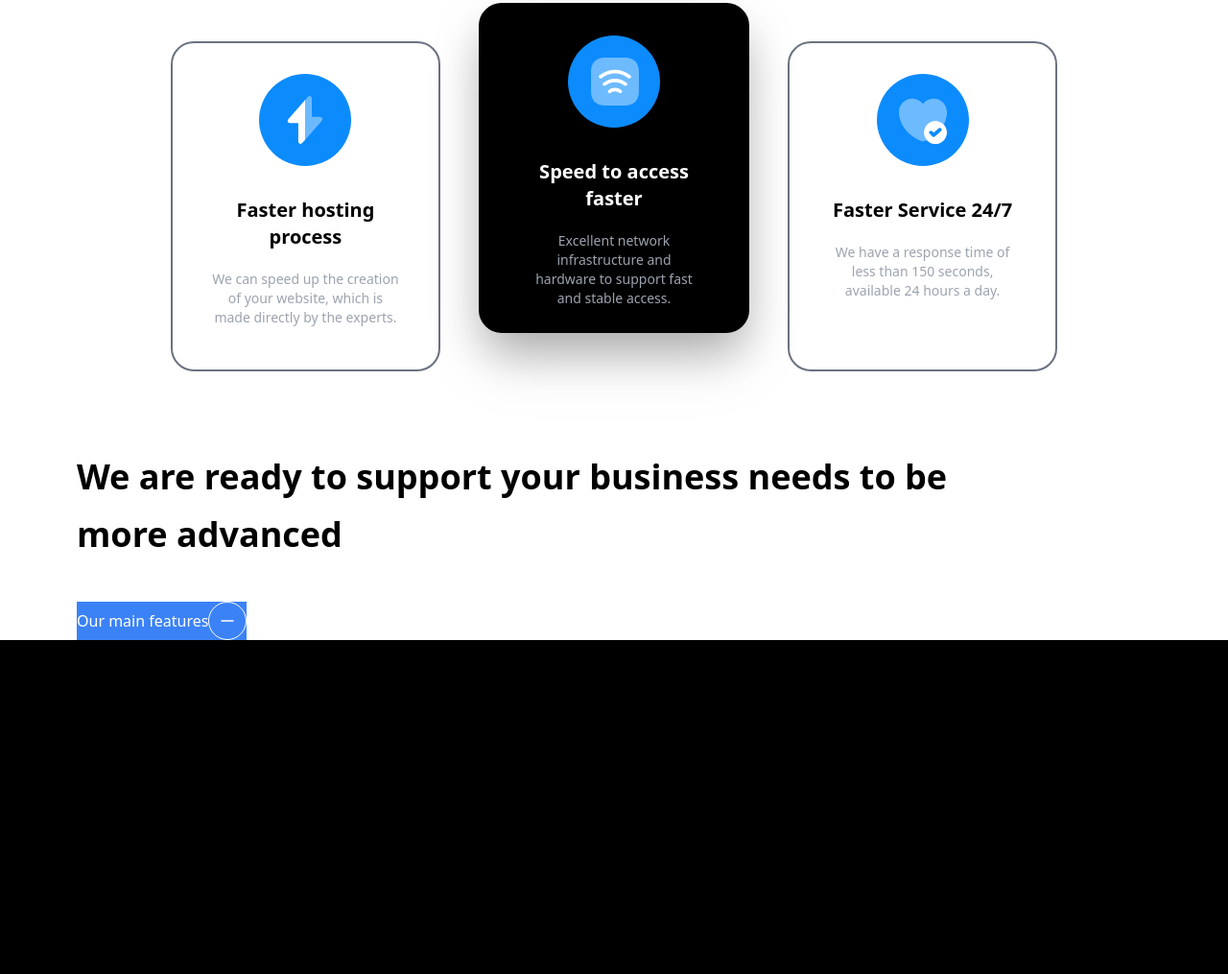
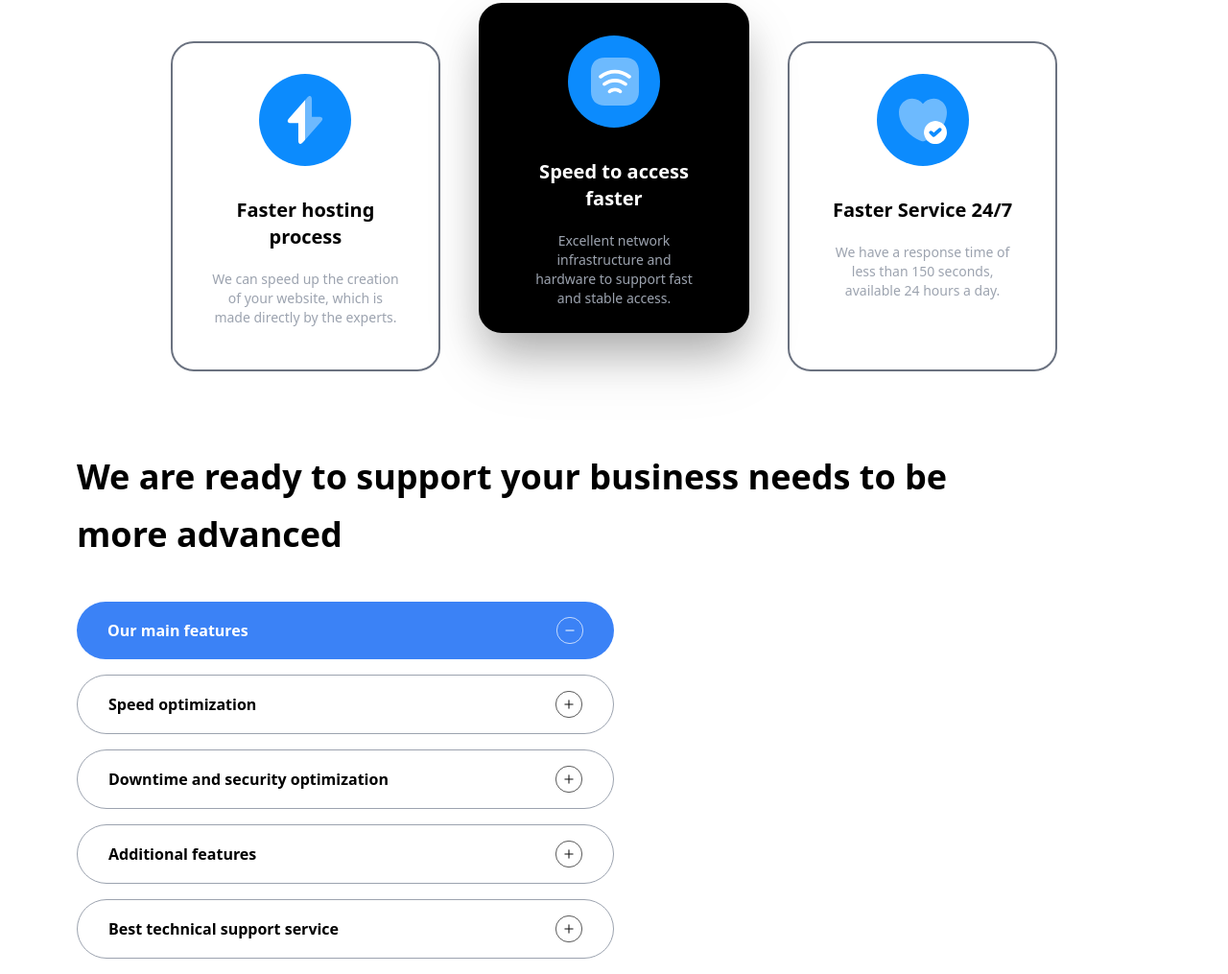
Before and after one commit to kodewizdom/FSJS, a website built with Vite: page Html and Css Assignments/week 6/Project 2 - Hosting Site/index.html in a window 1280 px wide. Shown: the part 1281-2296 px from the top of the page at 96% size. Before the commit the page ends 1948 px from the top, so only its background shows below. Built offline with nearby package versions, Linux system fonts and the light colour scheme.

Commit message:
added new section

```diff
--- a/Html and Css Assignments/week 6/Project 2 - Hosting Site/index.html
+++ b/Html and Css Assignments/week 6/Project 2 - Hosting Site/index.html
@@ -69,17 +69,47 @@
         <div class="pt-20 mx-20 ">
             <h1 class="text-4xl font-bold text-start pr-[200px] leading-[60px] ">We are ready to support your business needs to be more advanced</h1>
 
-            <div class="flex pt-10 ">
-                <div class="flex-col">
-                    <ul class="flex bg-blue-500 justify-center items-center text-white ">
+            <div class="flex pt-10 gap-7 ">
+
+                <!-- right section -->
+                <div class="flex-col w-[50%]  ">
+                    <ul class="flex mb-4 bg-blue-500 font-semibold justify-between items-center text-white py-4  px-8 rounded-[50px]">
                         <li>Our main features</li>
-                        <img class="" src="./assets/Icons/Group 238511.svg" alt="">
+                        <img class="w-7" src="./assets/Icons/Group 238511.svg" alt="">
+                    </ul>
+
+
+                    <ul class="flex mb-4 border-gray-400 font-semibold border justify-between items-center py-4  px-8 rounded-[50px]">
+                        <li>Speed optimization</li>
+                        <img class="w-7" src="./assets/Icons/Group 238512.svg" alt="">
+                    </ul>
+
+
+                    <ul class="flex mb-4 border-gray-400 font-semibold border justify-between items-center py-4  px-8 rounded-[50px]">
+                        <li>Downtime and security optimization</li>
+                        <img class="w-7" src="./assets/Icons/Group 238512.svg" alt="">
+                    </ul>
+
+
+                    <ul class="flex mb-4 border-gray-400 font-semibold border justify-between items-center py-4  px-8 rounded-[50px]">
+                        <li>Additional features</li>
+                        <img class="w-7" src="./assets/Icons/Group 238512.svg" alt="">
+                    </ul>
+
+
+                    <ul class="flex mb-4 border-gray-400 font-semibold border justify-between items-center py-4  px-8 rounded-[50px]">
+                        <li>Best technical support service</li>
+                        <img class="w-7" src="./assets/Icons/Group 238512.svg" alt="">
                     </ul>
 
                 </div>
-                <div class="flex-col">
 
-                </div>
+                <!-- left section -->
+                <!-- <div class="flex-col bg-black text-white">
+                    <ul class="list-disc">
+                        <li>Number of Websites</li>
+                    </ul>
+                </div> -->
             </div>
         </div>
     </section>
```
